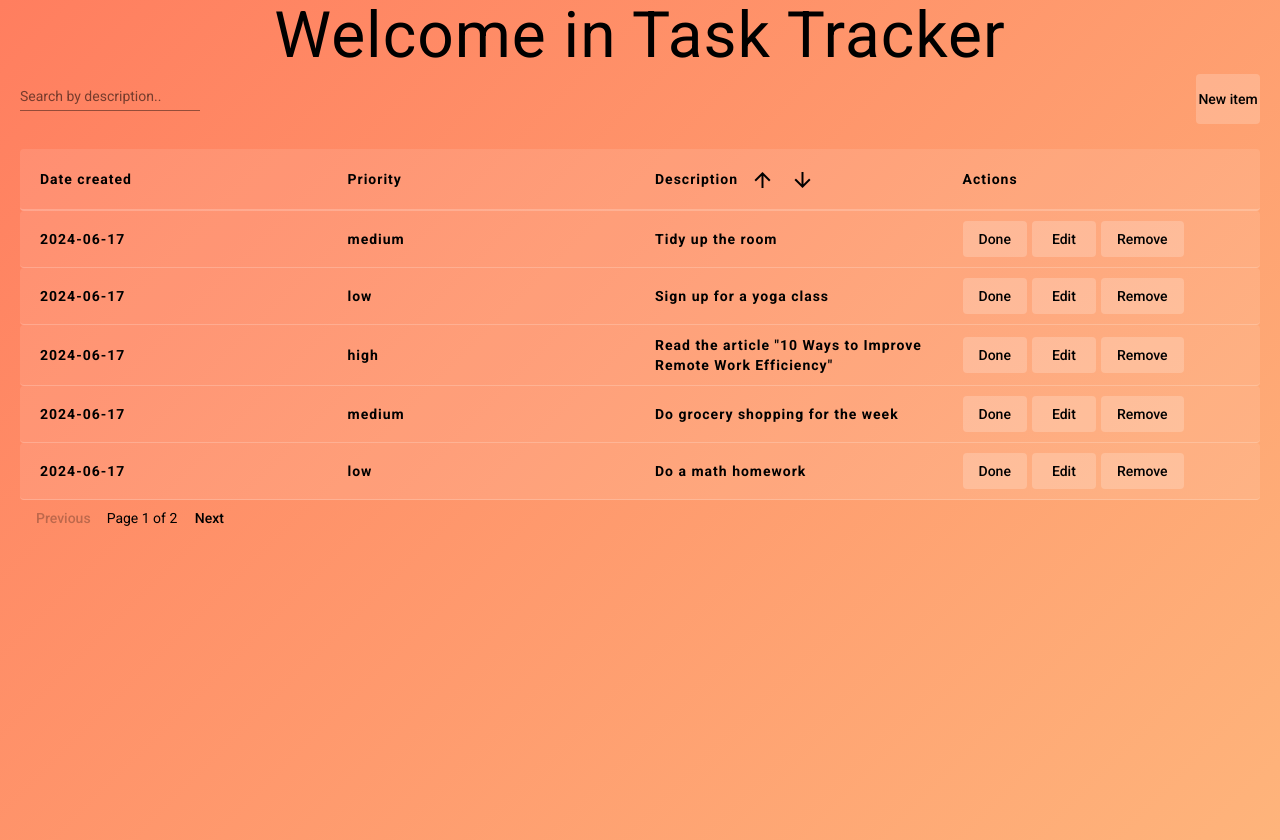
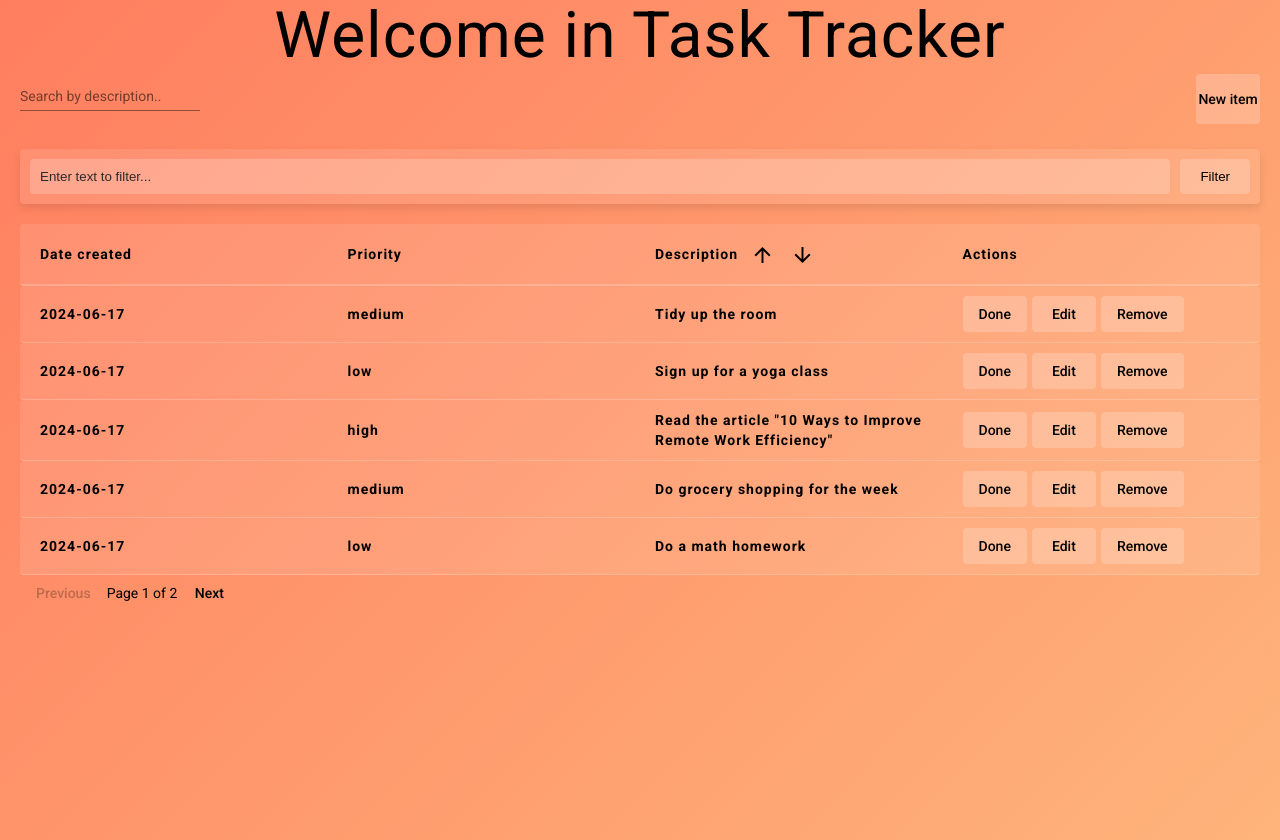
Before and after one commit to myma7/task-tracker, an Angular app in the folder task-tracker/: page /task-list in a window 1280 px wide. Built offline with nearby package versions, Linux system fonts and the light colour scheme.

Commit message:
Filtering by name

```diff
--- a/task-tracker/src/app/add-task/add-task.component.scss
+++ b/task-tracker/src/app/add-task/add-task.component.scss
@@ -39,7 +39,7 @@ button[mat-button] {
     padding: 10px 20px;
     border-radius: 4px;
     cursor: pointer;
-    transition: background 0.3s;
+    transition:  0.3s;
 }
 
 button[mat-button]:hover {
--- a/task-tracker/src/app/add-task/add-task.component.ts
+++ b/task-tracker/src/app/add-task/add-task.component.ts
@@ -36,4 +36,6 @@ export class AddTaskComponent {
     this.taskService.errorMessage = '';
     this.router.navigate(['/task-list']);
   }
+
+
 }
--- a/task-tracker/src/app/app.module.ts
+++ b/task-tracker/src/app/app.module.ts
@@ -1,6 +1,5 @@
 import { NgModule, CUSTOM_ELEMENTS_SCHEMA } from '@angular/core';
 import { BrowserModule } from '@angular/platform-browser';
-
 import { AppRoutingModule } from './app-routing.module';
 import { AppComponent } from './app.component';
 import { BrowserAnimationsModule } from '@angular/platform-browser/animations';
@@ -16,6 +15,7 @@ import { FormsModule } from '@angular/forms';
 import { ConfirmDialogComponent } from './confirm-dialog/confirm-dialog.component';
 import { MatDialogModule } from '@angular/material/dialog';
 import { MatIconModule } from '@angular/material/icon';
+import { FilterComponent } from './filter/filter.component';
 
 
 @NgModule({
@@ -23,7 +23,8 @@ import { MatIconModule } from '@angular/material/icon';
     AppComponent,
     TaskListComponent,
     AddTaskComponent,
-    ConfirmDialogComponent
+    ConfirmDialogComponent,
+    FilterComponent,
   ],
   imports: [
     BrowserModule,
--- /dev/null
+++ b/task-tracker/src/app/filter/filter.component.html
@@ -0,0 +1,4 @@
+<div class="filter-container">
+  <input type="text" [(ngModel)]="taskService.filterText" placeholder="Enter text to filter..." (keydown.enter)="applyFilter()" />
+  <button (click)="applyFilter()">Filter</button>
+</div>
--- /dev/null
+++ b/task-tracker/src/app/filter/filter.component.scss
@@ -0,0 +1,38 @@
+.filter-container {
+    display: flex;
+    justify-content: space-between;
+    margin-bottom: 20px;
+    padding: 10px;
+    background: rgba(255, 255, 255, 0.1);
+    border-radius: 4px;
+    box-shadow: 0 4px 8px rgba(0, 0, 0, 0.1);
+    color: black;
+}
+
+.filter-container input {
+    flex-grow: 1;
+    padding: 10px;
+    border: none;
+    border-radius: 4px;
+    margin-right: 10px;
+    background: rgba(255, 255, 255, 0.2);
+    color: black;
+}
+
+.filter-container input::placeholder {
+    color: rgb(43, 41, 41);
+}
+
+.filter-container button {
+    background: rgba(255, 255, 255, 0.2);
+    color: black;
+    border: none;
+    padding: 10px 20px;
+    border-radius: 4px;
+    cursor: pointer;
+    transition:  0.3s ease;
+}
+
+.filter-container button:hover {
+    background: rgba(255, 255, 255, 0.3);
+}
--- /dev/null
+++ b/task-tracker/src/app/filter/filter.component.ts
@@ -0,0 +1,19 @@
+import { Component, OnInit } from '@angular/core';
+import { TaskService } from '../task.service';
+
+@Component({
+  selector: 'app-filter',
+  templateUrl: './filter.component.html',
+  styleUrls: ['./filter.component.scss']
+})
+export class FilterComponent implements OnInit {
+
+  constructor(public taskService: TaskService) { }
+
+  ngOnInit(): void {
+  }
+
+  applyFilter() {
+    this.taskService.applyFilter();
+  }
+}
--- a/task-tracker/src/app/task-list/task-list.component.html
+++ b/task-tracker/src/app/task-list/task-list.component.html
@@ -1,7 +1,6 @@
 <div class="task-list">
     <div class="task-list-general">
         <h1 class="task-list__title">{{titlePage}}</h1>
-
         <div class="task-list__search-container">
             <mat-form-field class="task-list__search-form example-form-field">
                 <mat-label>Search by description..</mat-label>
@@ -9,6 +8,8 @@
             </mat-form-field>
             <button class="button_new_item" mat-button matSuffix routerLink="/add-task">New item</button>
         </div>
+
+        <app-filter></app-filter>
 
         <div class="task-list__header">
             <div class="task-list__header-item">Date created</div>
@@ -28,7 +29,6 @@
             <div class="task-item__date"><b>{{ task.dateCreate }}</b></div>
             <div class="task-item__priority"><b>{{ task.priority }}</b></div>
             <div class="task-item__description"><b>{{ task.description }}</b></div>
-
             <div class="task-item__actions">
                 <button *ngIf="!task.done" mat-button matSuffix (click)="markAsDone(task.id)">Done</button>
                 <button *ngIf="task.done" mat-button matSuffix (click)="revertDone(task.id)">Revert</button>
--- a/task-tracker/src/app/task-list/task-list.component.scss
+++ b/task-tracker/src/app/task-list/task-list.component.scss
@@ -5,7 +5,6 @@
     height: 100vh;
     color:black;
 }
-
 
 .task-list__title {
     font-size: 4rem;
@@ -20,9 +19,7 @@
     justify-content: space-between;
     margin-bottom: 20px;
 
-
 }
-
 
 .task-list__header, .task-list__item {
     display: grid;
@@ -82,7 +79,6 @@
     height: 50px;
 }
 
-
 .button_new_item:hover {
     background: rgba(255, 255, 255, 0.3);
 }
--- a/task-tracker/src/app/task-list/task-list.component.ts
+++ b/task-tracker/src/app/task-list/task-list.component.ts
@@ -1,14 +1,15 @@
-import { Component, OnInit } from '@angular/core';
+import { Component, OnInit, OnDestroy } from '@angular/core';
 import { TaskService } from '../task.service';
 import { MatDialog } from '@angular/material/dialog';
 import { ConfirmDialogComponent } from '../confirm-dialog/confirm-dialog.component';
+import { Subscription } from 'rxjs';
 
 @Component({
   selector: 'app-task-list',
   templateUrl: './task-list.component.html',
   styleUrls: ['./task-list.component.scss']
 })
-export class TaskListComponent implements OnInit {
+export class TaskListComponent implements OnInit, OnDestroy {
   titlePage = "Welcome in Task Tracker";
   tasks: any[] = [];
   filteredTasks: any[] = [];
@@ -18,12 +19,21 @@ export class TaskListComponent implements OnInit {
   currentPage: number = 0;
   totalPages: number = 0;
   errorMessage: string = '';
+  private filterSubscription: Subscription = new Subscription();
 
-  constructor(private taskService: TaskService, public dialog: MatDialog) { }
+  constructor(private taskService: TaskService, public dialog: MatDialog, ) { }
 
   ngOnInit(): void {
     this.loadTasks();
-    this.filterTasks();
+    this.filterSubscription = this.taskService.filterChanged.subscribe(() => {
+      this.loadTasks();
+    });
+  }
+
+  ngOnDestroy(): void {
+    if (this.filterSubscription) {
+      this.filterSubscription.unsubscribe();
+    }
   }
 
   loadTasks(): void {
--- a/task-tracker/src/app/task.service.ts
+++ b/task-tracker/src/app/task.service.ts
@@ -1,6 +1,4 @@
-
-
-import { Injectable } from "@angular/core";
+import { Injectable, EventEmitter } from "@angular/core";
 import { Task } from "./models/task.model";
 
 @Injectable({
@@ -16,10 +14,13 @@ export class TaskService {
         { id: 6, dateCreate: new Date().toISOString().split('T')[0], priority: 'low', description: 'Do a english homework', done: false }
     ];
 
+    public filterText: string = '';
+    public filteredTasks: Task[] = this.tasks;
     errorMessage: string = '';
+    filterChanged: EventEmitter<void> = new EventEmitter<void>();
 
     getTasks(): Task[] {
-        return this.tasks;
+        return this.filteredTasks;
     }
 
     addTask(newTask: Task) {
@@ -28,6 +29,7 @@ export class TaskService {
             newTask.dateCreate = new Date().toISOString().split('T')[0];
             newTask.done = false;
             this.tasks.push(newTask);
+            this.applyFilter();
             this.errorMessage = '';
         } else {
             this.errorMessage = 'Cannot add empty task or task with missing priority.';
@@ -49,15 +51,23 @@ export class TaskService {
     }
 
     removeTask(taskId: number): void {
-        this.tasks = this.tasks.filter(item => item.id !== taskId)
+        this.tasks = this.tasks.filter(item => item.id !== taskId);
+        this.applyFilter();
     }
 
+    sortTasksByDescriptionByAscending(): void {
+        this.filteredTasks.sort((a, b) => a.description.localeCompare(b.description));
+    }
 
-    sortTasksByDescriptionByAscending(): void {
-        this.tasks.sort((a, b) => a.description.localeCompare(b.description));
+    sortTasksByDescriptionByDescending(): void {
+        this.filteredTasks.sort((a, b) => b.description.localeCompare(a.description));
     }
-    sortTasksByDescriptionByDescending(): void {
-        this.tasks.sort((a, b) => b.description.localeCompare(a.description));
+
+    applyFilter(): void {
+        this.filteredTasks = this.tasks.filter(task =>
+            task.description.toLowerCase().includes(this.filterText.toLowerCase())
+        );
+        this.filterChanged.emit();
     }
 
     private isTaskValid(task: Task): boolean {
```
Also changed, not shown: 1 other file (tests, documents, lock files or other folders).
